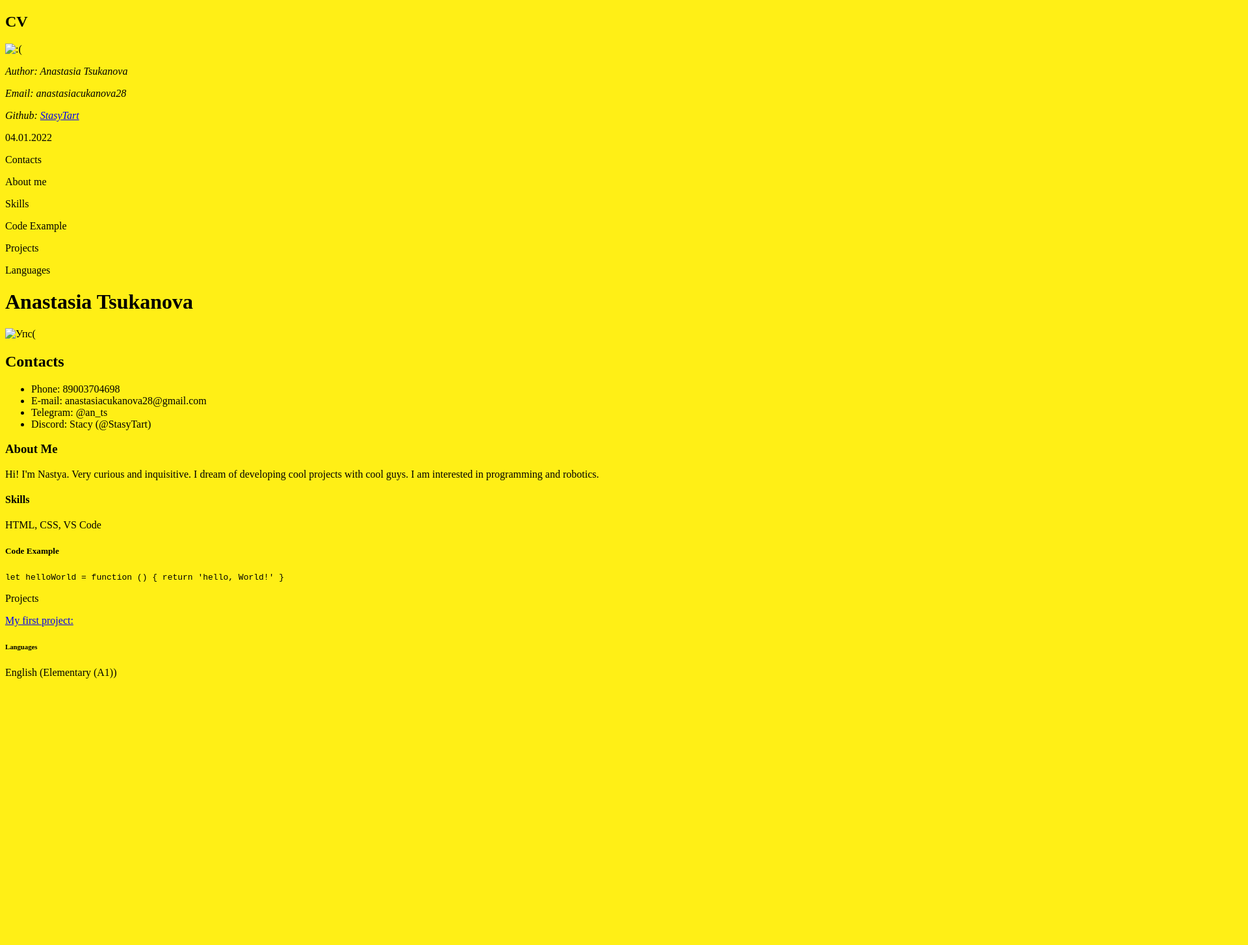
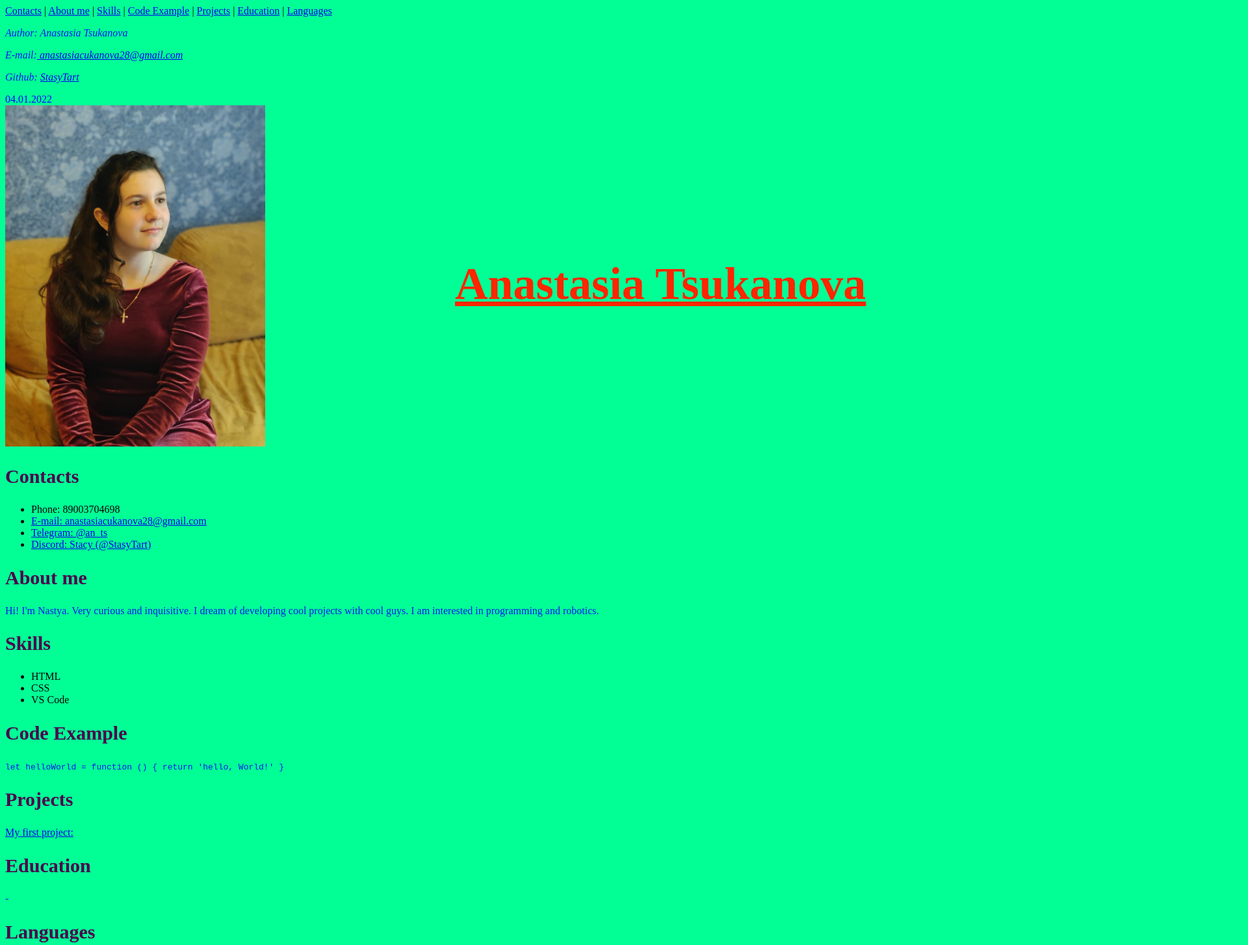
Before and after one commit to StasyTart/rsschool-cv, a plain HTML site: page index.html in a window 1280 px wide. Shown: the top 1454 px of the page at 65% size, 1920 px wide, since content can reach past the window. Before the commit the page ends 1060 px from the top, so only its background shows below. Drawn offline with Linux system fonts and the light colour scheme.

Commit message:
refactor: file

```diff
--- a/index.html
+++ b/index.html
@@ -6,56 +6,60 @@
    <meta name="viewport" content="width=device-widht? initial-scale=1.0"/>
     <link rel="stylesheet" href="./style.css"/>
     <title>CV</title>
-    <main> <!-- Определение основной части страницы -->
-        <article> <!-- Определение статьи -->
-            <header> <!-- Заголовочная информация статьи -->
-                <h1>CV</h1>
-                <img src="article.png" alt=":(">
+    <main>
+        <article>
+            <header>
+              <nav><a href="#Contacts">Contacts</a> | <a href="#About me">About me</a> |
+                <a href="#Skills">Skills</a> |  <a href="#Code Example">Code Example</a> |
+              <a href="#Projects">Projects</a> |  <a href="#Education">Education</a>  |
+              <a href="#Languages">Languages</a>   </nav>
+
             </header>
 
 
-            <footer> <!-- «Подвал статьи» с указанием автора и даты -->
-              <address> <!-- Информация об авторе статьи -->
+            <footer>
+              <address>
                   <p>Author: Anastasia Tsukanova</p>
-                  <p>Email: anastasiacukanova28</p>
+                  <p>E-mail:<a href="https://accounts.google.com/ServiceLogin/webreauth?service=mail&passive=1209600&osid=1&continue=https%3A%2F%2Fmail.google.com%2Fmail%2Fu%2F0%2F&followup=https%3A%2F%2Fmail.google.com%2Fmail%2Fu%2F0%2F&emr=1&authuser=0&flowName=GlifWebSignIn&flowEntry=ServiceLogin"> anastasiacukanova28@gmail.com</a></p>
                   <p>Github: <a href="https://github.com/StasyTart">StasyTart</a></p>
               </address>
-              <time datetime="2019-07-27">04.01.2022</time> <!-- Дата написания статьи -->
+              <time datetime="2022-01-04">04.01.2022</time>
             </footer>
         </article>
     </main>
  </head>
 
  <body>
-<p>Contacts</p>
-<p>About me</p>
-<p>Skills</p>
-<p>Code Example</p>
-<p>Projects</p>
-<p>Languages</p>
+
+<img src="./img/i.jpg" width="400" height="525" alt="Упс(">
 <h1>Anastasia Tsukanova</h1>
-<img src="/1/i.jpg" alt="Упс(">
-<h2>Contacts</h2>
+<h2><a name="Contacts">Contacts</a> </h2>
+<p><ul>
+  <li>Phone: 89003704698</li>
+  <li> <a href="https://accounts.google.com/ServiceLogin/webreauth?service=mail&passive=1209600&osid=1&continue=https%3A%2F%2Fmail.google.com%2Fmail%2Fu%2F0%2F&followup=https%3A%2F%2Fmail.google.com%2Fmail%2Fu%2F0%2F&emr=1&authuser=0&flowName=GlifWebSignIn&flowEntry=ServiceLogin">E-mail: anastasiacukanova28@gmail.com</a>  </li>
+  <li><a href="https://web.telegram.org/z/">Telegram: @an_ts</a></li>
+  <li>   <a href="https://discord.com/store">Discord: Stacy (@StasyTart)</a></li>
+</ul></p>
+<h2><a name="About me">About me</a> </h2>
+<p>Hi! I'm Nastya. Very curious and inquisitive. I dream of developing cool projects with cool guys. I am interested in programming and robotics.</p>
+<h2><a name="Skills">Skills</a></h2>
 <ul>
-  <li>Phone: 89003704698</li>
-  <li>E-mail: anastasiacukanova28@gmail.com</li>
-  <li>Telegram: @an_ts</li>
-  <li>Discord: Stacy (@StasyTart)</li>
+  <li>HTML</li>
+  <li>CSS</li>
+  <li>VS Code</li>
 </ul>
-<h3>About Me</h3>
-<p>Hi! I'm Nastya. Very curious and inquisitive. I dream of developing cool projects with cool guys. I am interested in programming and robotics.</p>
-<h4>Skills</h4>
-<p>HTML, CSS, VS Code</p>
-<h5>Code Example</h5>
+<h2><a name="Code Example">Code Example</a></h2>
 <p><code>
     let helloWorld = function () {
       return 'hello, World!'
    }
    </code>
     </p>
- <p>Projects</p>
- <a href="https://github.com/StasyTart/rsschool-cv">My first project:</a>
-<h6>Languages</h6>
+ <h2><a name="Projects">Projects</a></h2>
+ <p><a href="https://github.com/StasyTart/rsschool-cv">My first project:</a></p>
+ <h2><a name="Education">Education</a></h2>
+ <p>-</p>
+<h2><a name="Languages">Languages</a></h2>
 <p>English (Elementary (A1))</p>
 
 
--- a/style.css
+++ b/style.css
@@ -1,3 +1,36 @@
 body {
-    background-color: rgb(255, 239, 22);
+    background-color: rgb(2, 255, 150);
     }
+h1{
+    font-size: 70px;
+}
+h2{
+    font-size: 30px;
+}
+p {
+    color: rgb(0, 24, 243)
+}
+ h2{
+     color: rgb(77, 0, 77);
+ }
+h1 {
+    color: rgb(255, 38, 0);
+}
+h1 {
+    text-decoration: underline
+}
+ h1 {
+    position:absolute;
+
+left:700px;
+
+top: 350px;
+
+width: 100%;
+ }
+time {
+    color:rgb(4, 0, 255) ;
+}
+html {
+    scroll-behavior: smooth;
+  }
```
Also changed, not shown: img/i.jpg (added).
